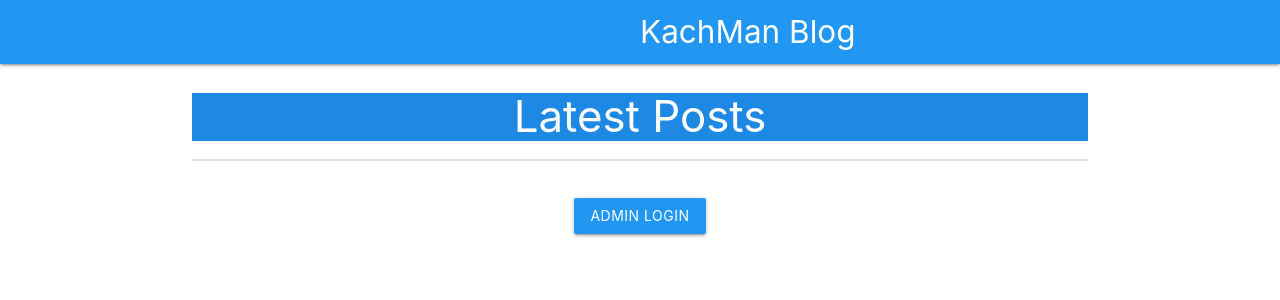
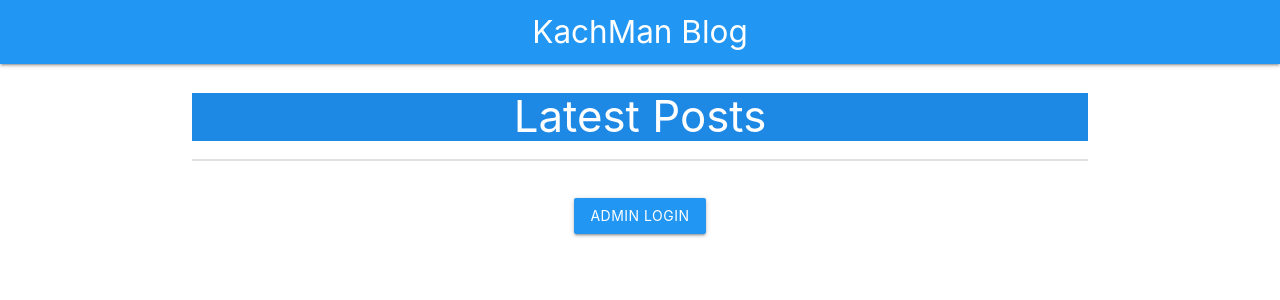
Before and after one commit to geraldkachi/posts, a Django app: page / in a window 1280 px wide. Shown: the top 300 px of the page. Run offline with Django 3.2, Linux system fonts and the light colour scheme; data that the repository does not hold is empty.

Commit message:
Update layout.html

```diff
--- a/pollster/posts/templates/posts/layout.html
+++ b/pollster/posts/templates/posts/layout.html
@@ -7,10 +7,10 @@
     <title>KachMan Blog</title>
 </head>
 <body>
-    <header class="center-align">
+    <header>
     <nav class="blue">
         <div class="nav-wrapper container">
-          <a href="#" class="brand-logo">KachMan Blog</a>
+          <a href="#" class="brand-logo center">KachMan Blog</a>
         </div>
       </nav>
     </header>
```
